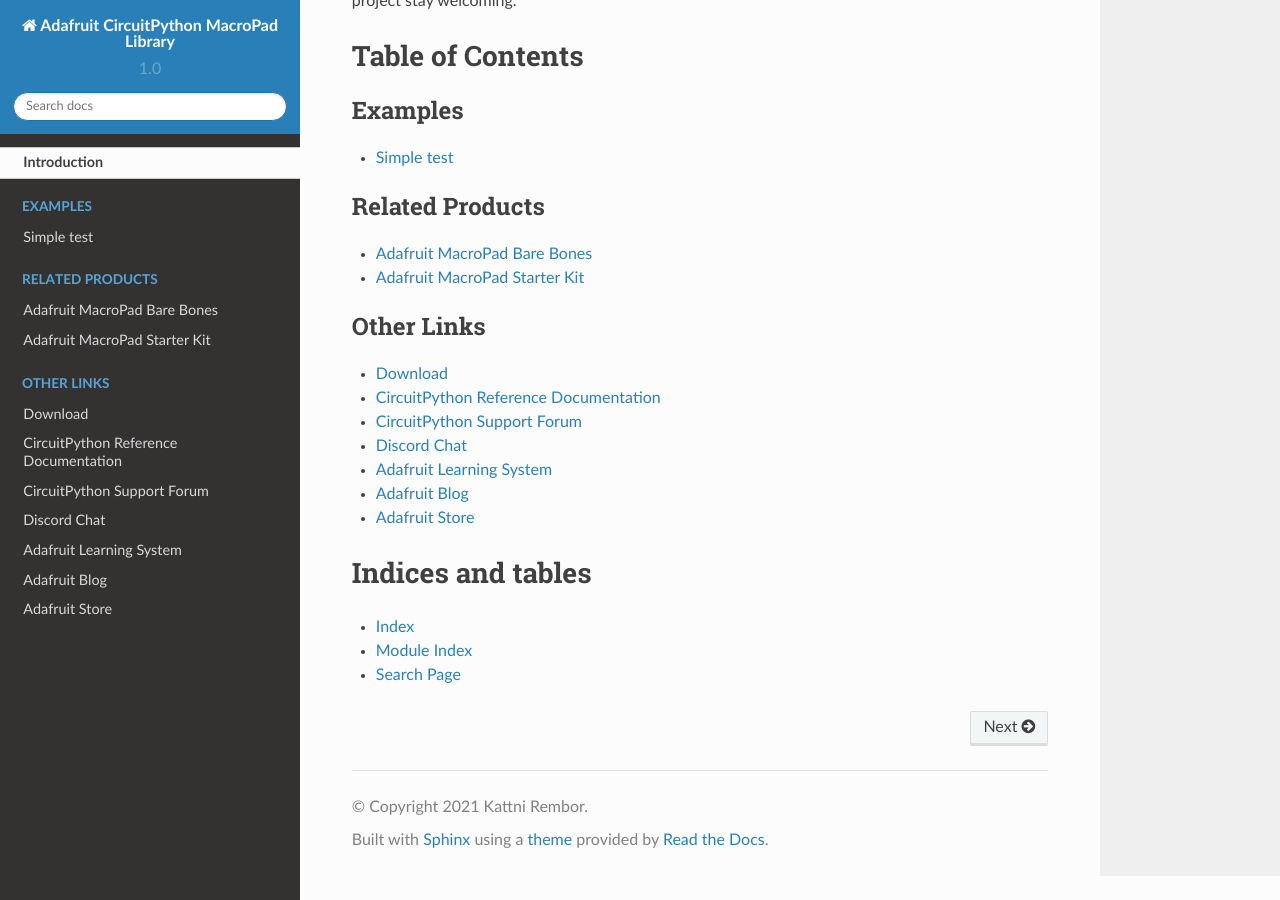
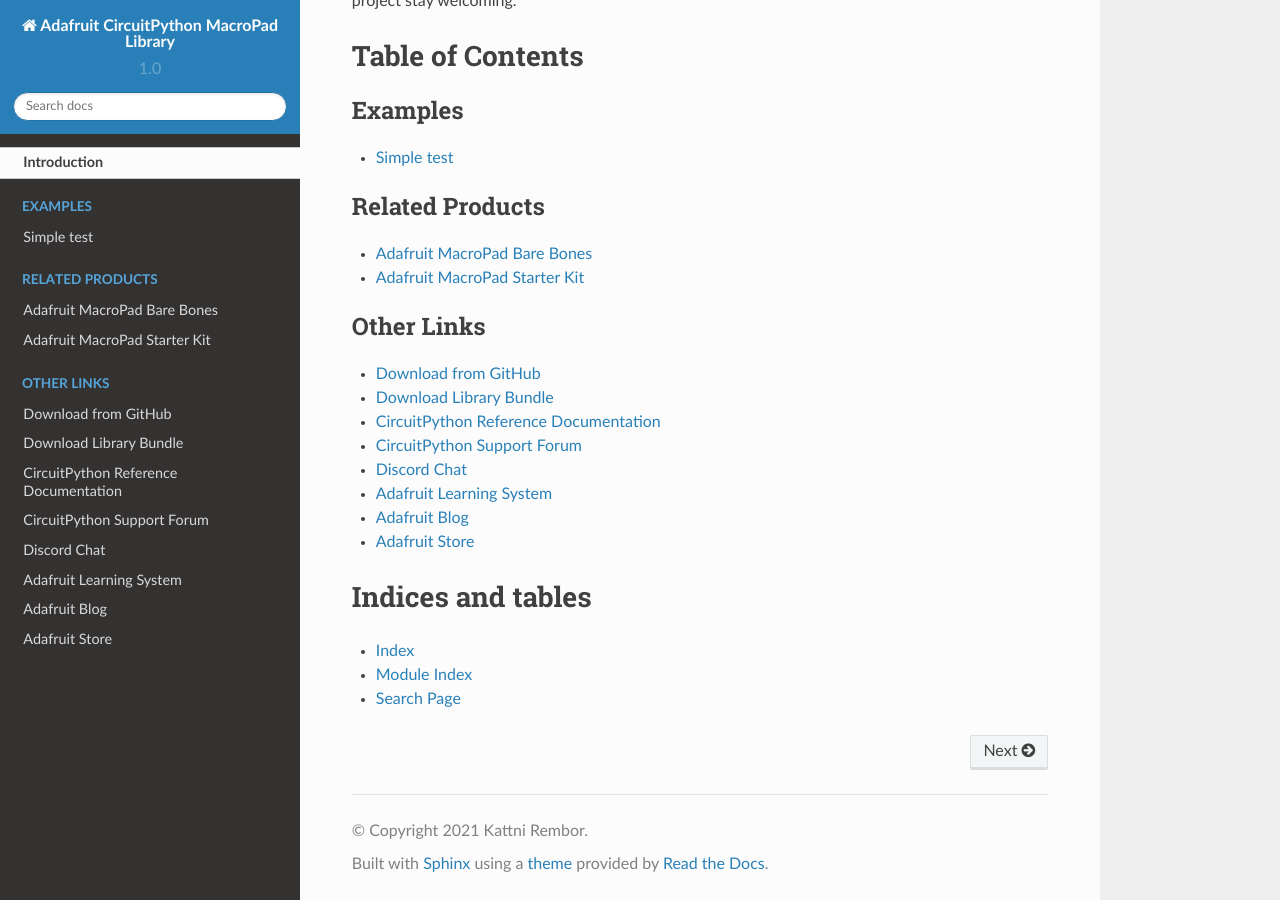
Before and after one commit to adafruit/Adafruit_CircuitPython_MacroPad, a Sphinx documentation site: the page built from docs/index.rst, in a window 1280 px wide and 900 px high, scrolled down 1923 px. Built offline with Sphinx 7.4.7 and the Read the Docs theme 2.0.0, drawn with Linux system fonts in a browser that asks for light colours.

Commit message:
Added cp.org link to index.rst

```diff
--- a/docs/index.rst
+++ b/docs/index.rst
@@ -34,7 +34,8 @@
 .. toctree::
     :caption: Other Links
 
-    Download <https://github.com/adafruit/Adafruit_CircuitPython_MacroPad/releases/latest>
+    Download from GitHub <https://github.com/adafruit/Adafruit_CircuitPython_MacroPad/releases/latest>
+    Download Library Bundle <https://circuitpython.org/libraries>
     CircuitPython Reference Documentation <https://docs.circuitpython.org>
     CircuitPython Support Forum <https://forums.adafruit.com/viewforum.php?f=60>
     Discord Chat <https://adafru.it/discord>
```
